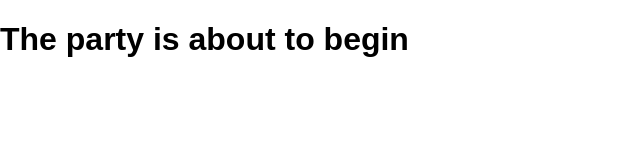
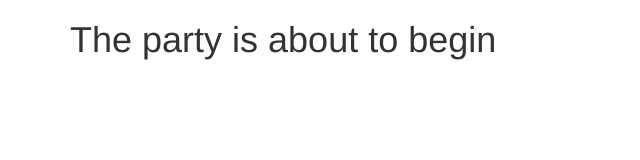
Before and after one commit to angelxmoreno/github-notifier, a React app: page / in a window 1280 px wide. Shown: the whole page, without its empty margins (0-640 px from the left). Built offline with nearby package versions, Linux system fonts and the light colour scheme.

Commit message:
Added Bootstrap CDN

```diff
--- a/public/index.html
+++ b/public/index.html
@@ -26,7 +26,9 @@
     <noscript>
       You need to enable JavaScript to run this app.
     </noscript>
-    <div id="root"></div>
+    <div class="container">
+      <div id="root"></div>
+    </div>
     <!--
       This HTML file is a template.
       If you open it directly in the browser, you will see an empty page.
--- a/src/index.css
+++ b/src/index.css
@@ -1,5 +1 @@
-body {
-  margin: 0;
-  padding: 0;
-  font-family: sans-serif;
-}
+@import url(https://maxcdn.bootstrapcdn.com/bootstrap/3.3.7/css/bootstrap.min.css);
```
